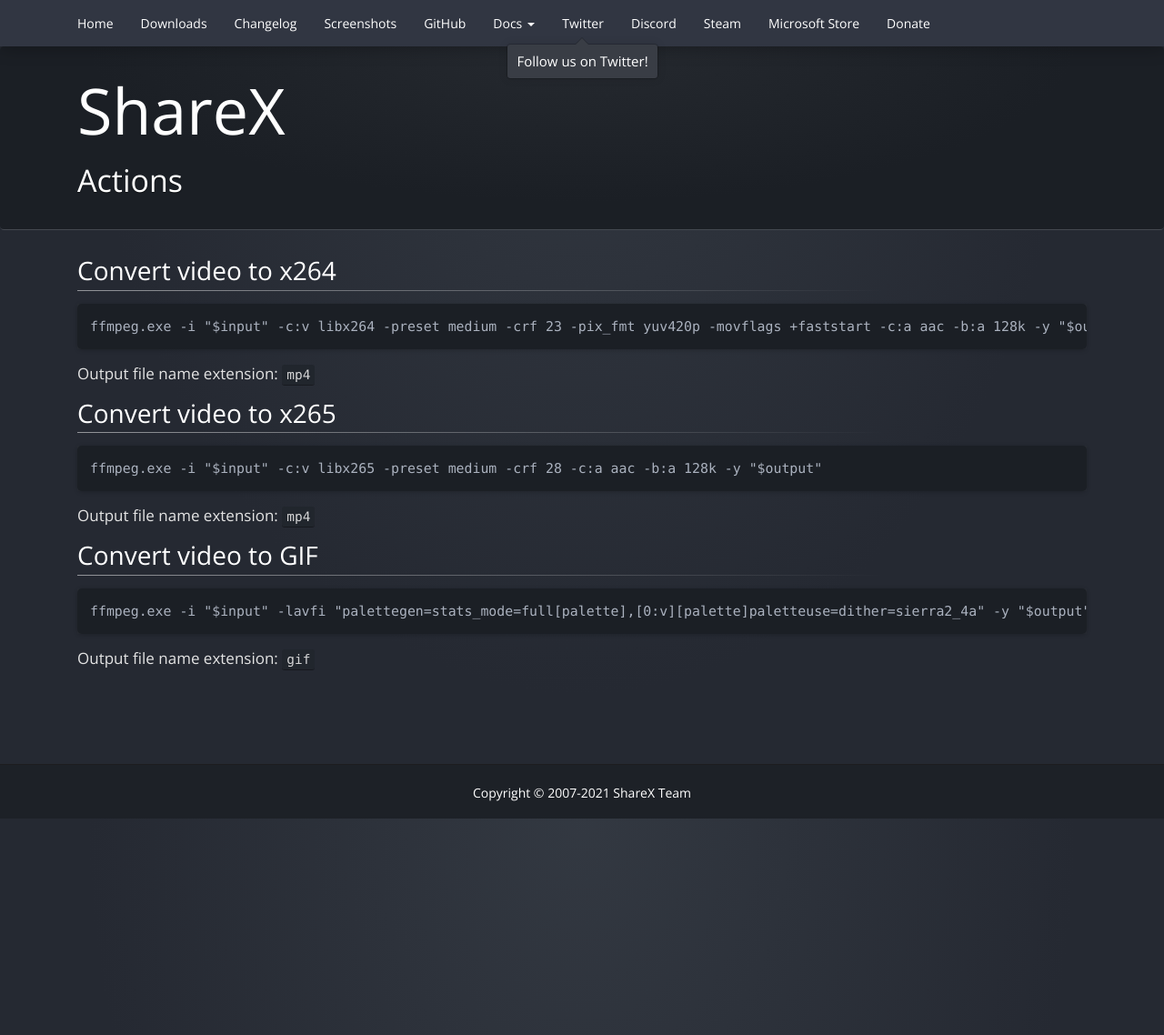
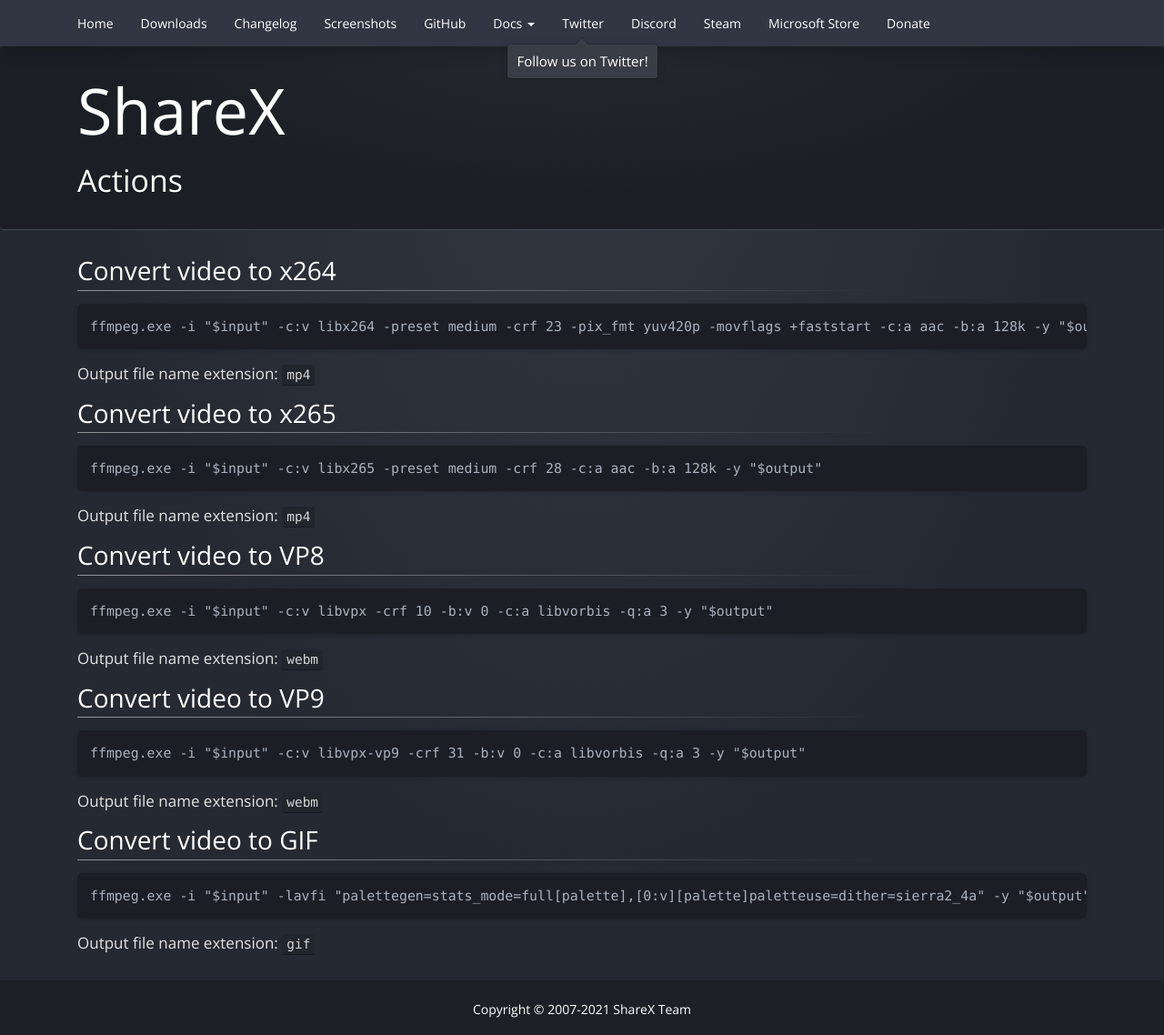
Before and after one commit to ShareX/sharex.github.io, a Jekyll site: the page built from actions/index.md, in a window 1280 px wide. Shown: the whole page at 91% size. Built offline with Jekyll 4.4.1, drawn with Linux system fonts in a browser that asks for light colours; before the commit the page ends 900 px from its top, so only the background shows below that.

Commit message:
Added VP8 and VP9

```diff
--- a/_data/actions.yml
+++ b/_data/actions.yml
@@ -8,6 +8,16 @@
   arguments: -i "$input" -c:v libx265 -preset medium -crf 28 -c:a aac -b:a 128k -y "$output"
   extension: mp4
 
+- name: Convert video to VP8
+  filename: ffmpeg.exe
+  arguments: -i "$input" -c:v libvpx -crf 10 -b:v 0 -c:a libvorbis -q:a 3 -y "$output"
+  extension: webm
+
+- name: Convert video to VP9
+  filename: ffmpeg.exe
+  arguments: -i "$input" -c:v libvpx-vp9 -crf 31 -b:v 0 -c:a libvorbis -q:a 3 -y "$output"
+  extension: webm
+
 - name: Convert video to GIF
   filename: ffmpeg.exe
   arguments: -i "$input" -lavfi "palettegen=stats_mode=full[palette],[0:v][palette]paletteuse=dither=sierra2_4a" -y "$output"
```
